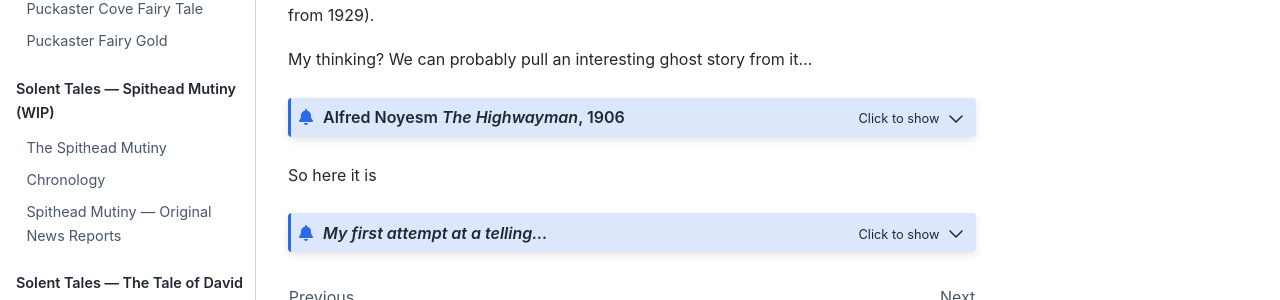
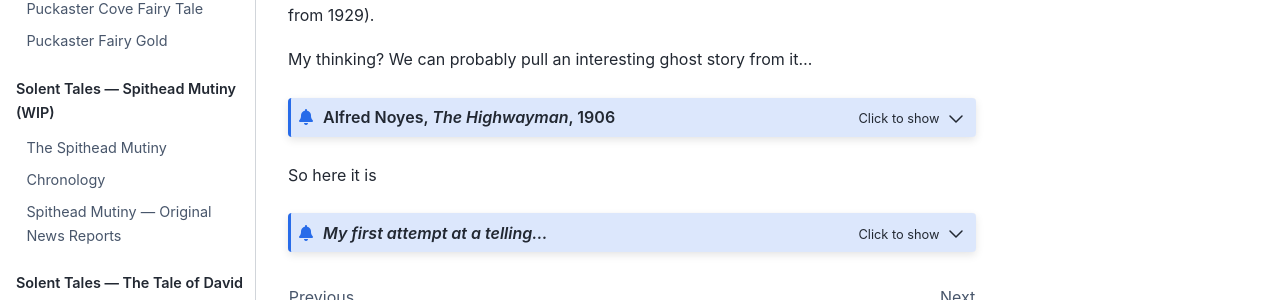
Before and after one commit to psychemedia/island-storynotes, a Jupyter Book: the page built from noyes-highwayman.md, in a window 1280 px wide. Shown: the part 232-532 px from the top of the page. Built offline with Jupyter Book 1.0.4 settings and Sphinx 7.4.7 and the Sphinx Book theme 1.1.4, drawn with Linux system fonts in a browser that asks for light colours.

Commit message:
Update noyes-highwayman.md

````diff
--- a/noyes-highwayman.md
+++ b/noyes-highwayman.md
@@ -4,7 +4,7 @@ I first heard this poem at a [Forest Folk Club](https://forestfolkclub.com/) (Fo
 
 My thinking? We can probably pull an interesting ghost story from it...
 
-```{admonition} Alfred Noyesm *The Highwayman*, 1906
+```{admonition} Alfred Noyes, *The Highwayman*, 1906
 :class: dropdown
 Blackwood's Magazine, August, 1906, pp. 244-7.
 
````
